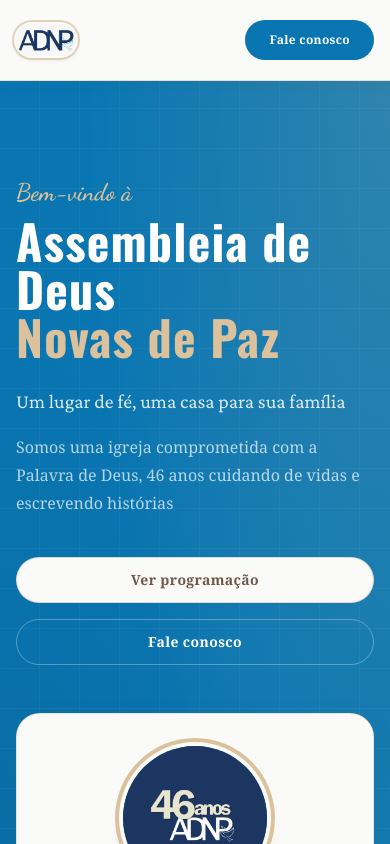
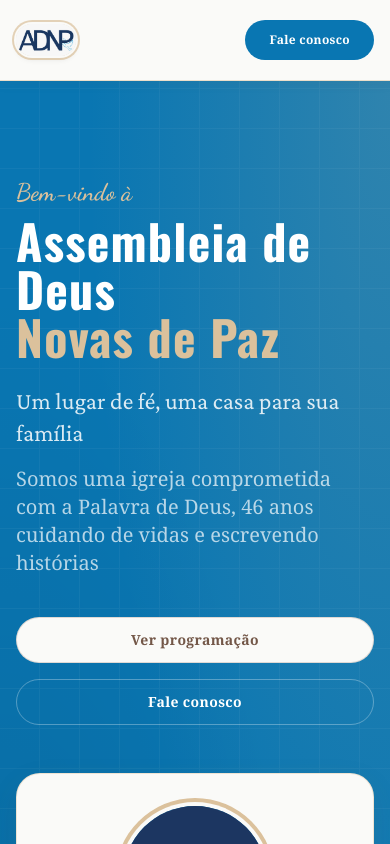
Before and after one commit to misaeljunio/adnp-website, a Next.js app: page /adnp-website/ in a window 390 px wide. Shown: the top 844 px of the page. Built offline with nearby package versions, Linux system fonts and the light colour scheme.

Commit message:
Increase font size for hero component text

```diff
--- a/src/components/hero.tsx
+++ b/src/components/hero.tsx
@@ -31,10 +31,10 @@
               Assembleia de Deus<br />
               <span className="text-[#DBC19C]">Novas de Paz</span>
             </h1>
-            <p className="mt-6 font-[family-name:var(--font-crimson)] text-xl leading-8 text-white/85 sm:text-2xl">
+            <p className="mt-6 font-[family-name:var(--font-crimson)] text-2xl leading-8 text-white/85 sm:text-2xl">
               {siteConfig.slogan}
             </p>
-            <p className="mt-4 max-w-xl text-base leading-7 text-white/70">
+            <p className="mt-4 max-w-xl text-xl leading-7 text-white/70">
               {siteConfig.description}
             </p>
 
```
